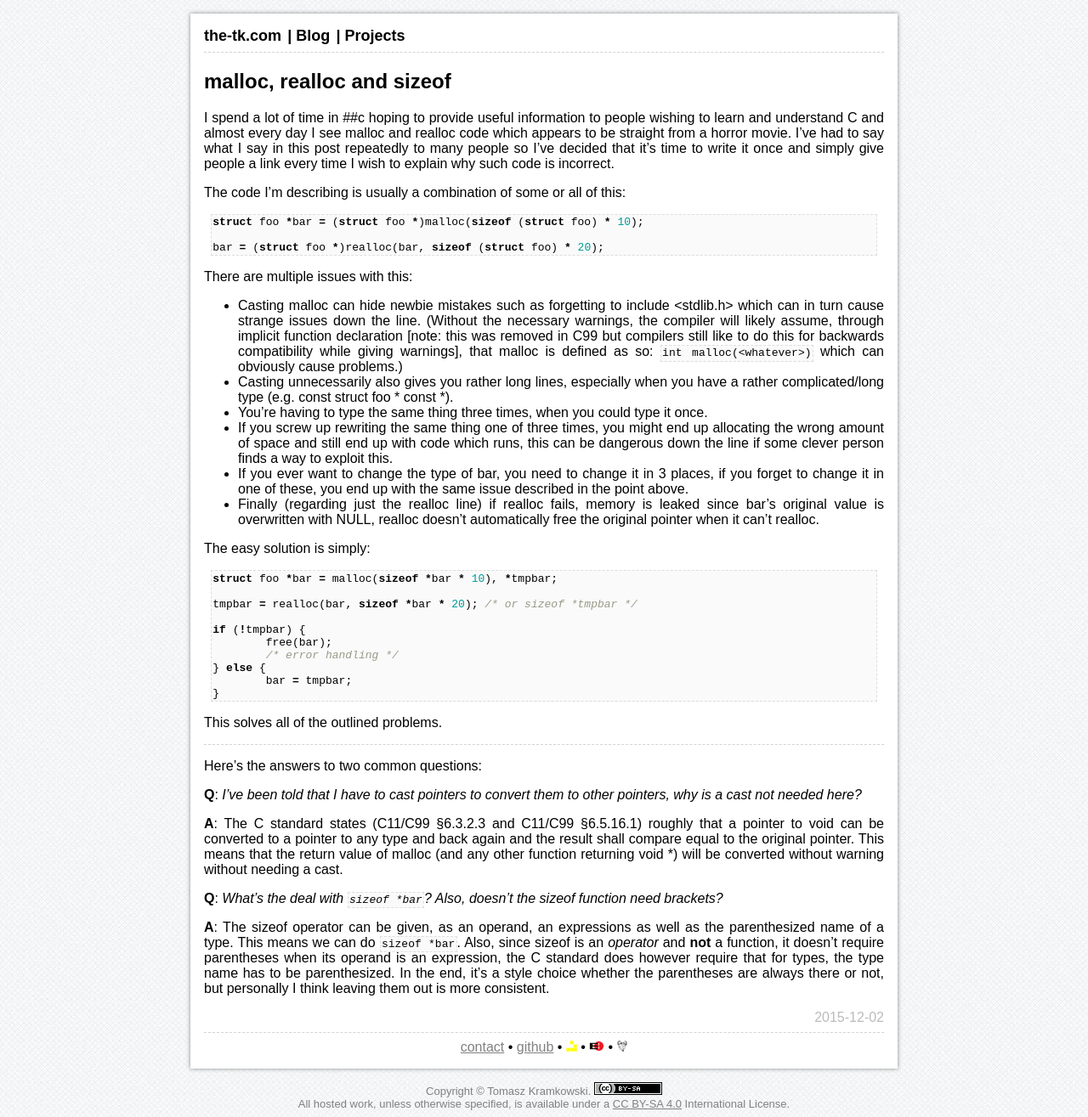
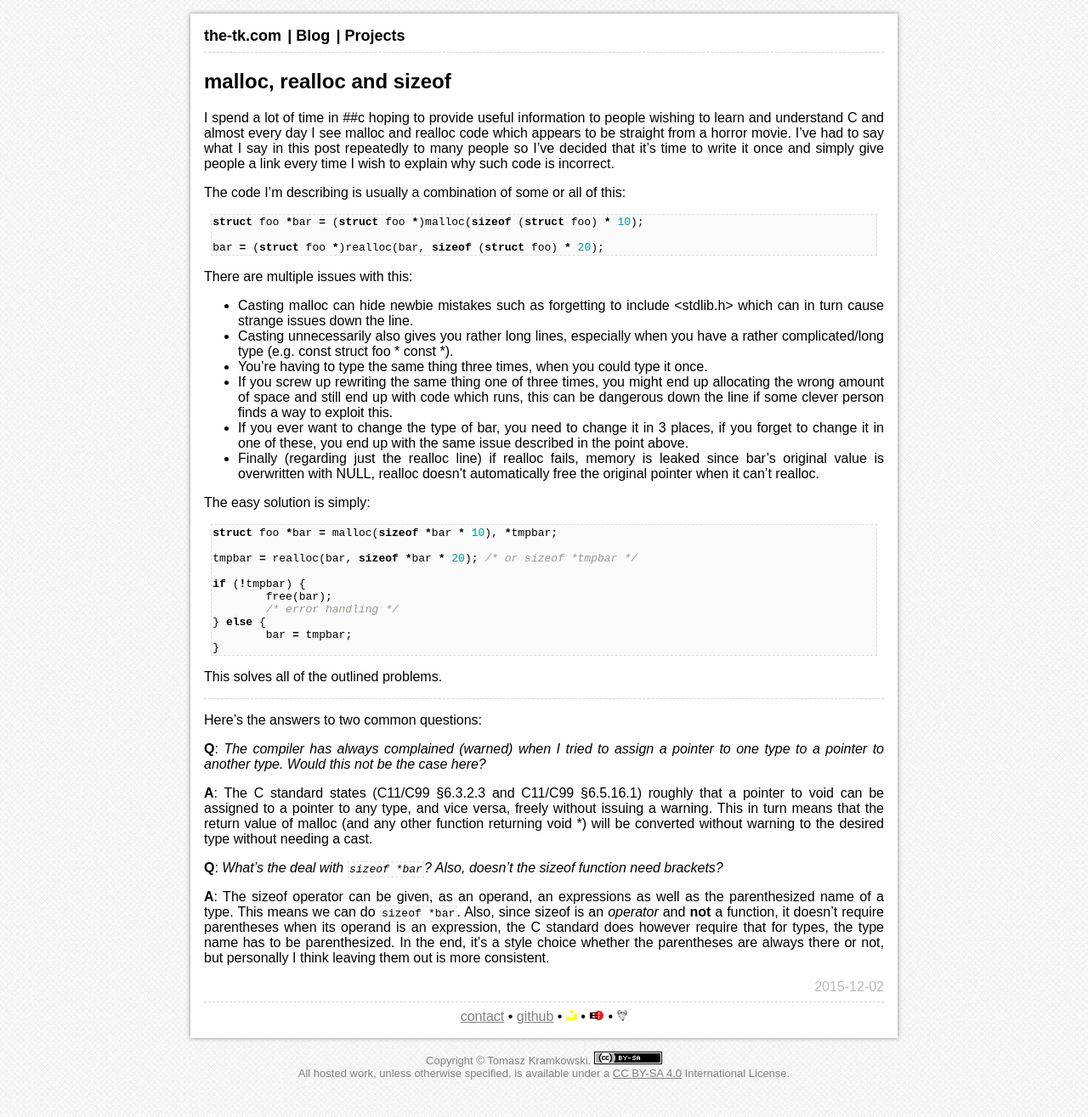
Before and after one commit to EliteTK/the-tk.com, a Jekyll site: the page built from _posts/2015-12-02-malloc-realloc-and-sizeof.md, in a window 1280 px wide. Shown: the whole page at 85% size. Built offline with Jekyll 4.4.1, drawn with Linux system fonts in a browser that asks for light colours; after the commit the page ends 1279 px from its top, so only the background shows below that.

Commit message:
Some suggestions

```diff
--- a/_posts/2015-12-02-malloc-realloc-and-sizeof.md
+++ b/_posts/2015-12-02-malloc-realloc-and-sizeof.md
@@ -20,12 +20,7 @@ bar = (struct foo *)realloc(bar, sizeof (struct foo) * 20);
 There are multiple issues with this:
 
  - Casting malloc can hide newbie mistakes such as forgetting to include
-   \<stdlib.h\> which can in turn cause strange issues down the line. (Without
-   the necessary warnings, the compiler will likely assume, through implicit
-   function declaration [note: this was removed in C99 but compilers still like
-   to do this for backwards compatibility while giving warnings], that malloc
-   is defined as so: `int malloc(<whatever>)` which can obviously cause
-   problems.)
+   \<stdlib.h\> which can in turn cause strange issues down the line.
  - Casting unnecessarily also gives you rather long lines, especially when you
    have a rather complicated/long type (e.g. const struct foo * const *).
  - You're having to type the same thing three times, when you could type it
@@ -60,17 +55,19 @@ This solves all of the outlined problems.
 
 Here's the answers to two common questions:
 
-**Q**: _I've been told that I have to cast pointers to convert them to other
-pointers, why is a cast not needed here?_
+**Q**: _The compiler has always complained (warned) when I tried to assign a
+pointer to one type to a pointer to another type. Would this not be the case
+here?_
 
 **A**: The C standard states (C11/C99 §6.3.2.3 and C11/C99 §6.5.16.1) roughly
-that a pointer to void can be converted to a pointer to any type and back again
-and the result shall compare equal to the original pointer.  This means that
-the return value of malloc (and any other function returning void \*) will be
-converted without warning without needing a cast.
+that a pointer to void can be assigned to a pointer to any type, and vice
+versa, freely without issuing a warning. This in turn means that the return
+value of malloc (and any other function returning void \*) will be converted
+without warning to the desired type without needing a cast.
 
 **Q**: _What's the deal with `sizeof *bar`? Also, doesn't the sizeof function
 need brackets?_
+
 
 **A**: The sizeof operator can be given, as an operand, an expressions as well
 as the parenthesized name of a type. This means we can do `sizeof *bar`. Also,
```
